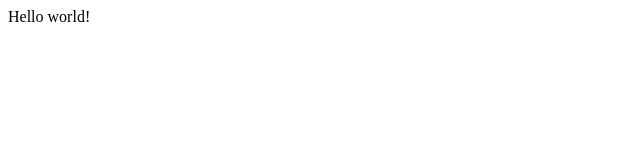
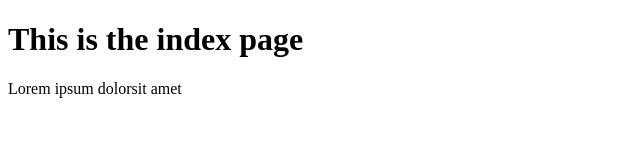
Before and after one commit to einnor/gatsby-blog, a Gatsby site: page / in a window 1280 px wide. Shown: the whole page, without its empty margins (0-640 px from the left). Built offline with nearby package versions, Linux system fonts and the light colour scheme; Gatsby itself is replaced by a stand-in of ours.

Commit message:
Updated prettier configs

```diff
--- a/src/pages/index.js
+++ b/src/pages/index.js
@@ -1,3 +1,10 @@
-import React from "react"
+import React from 'react';
 
-export default () => <div>Hello world!</div>
+export default () => (
+  <div>
+    <h1>This is the index page</h1>
+    <p>
+      Lorem ipsum dolorsit amet
+    </p>
+  </div>
+);
```
Also changed, not shown: 1 other file.
